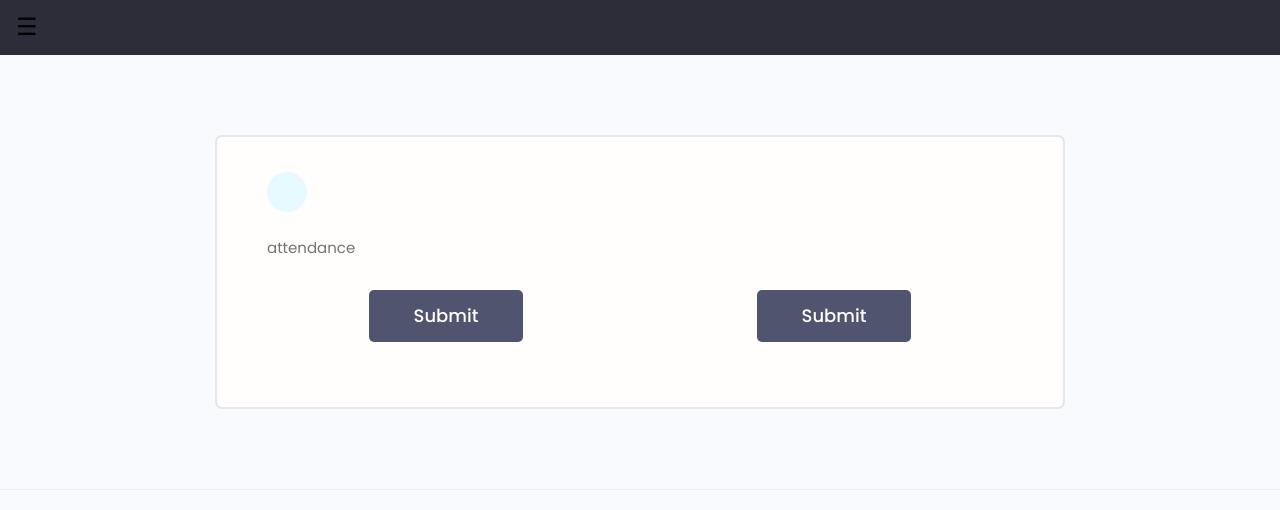
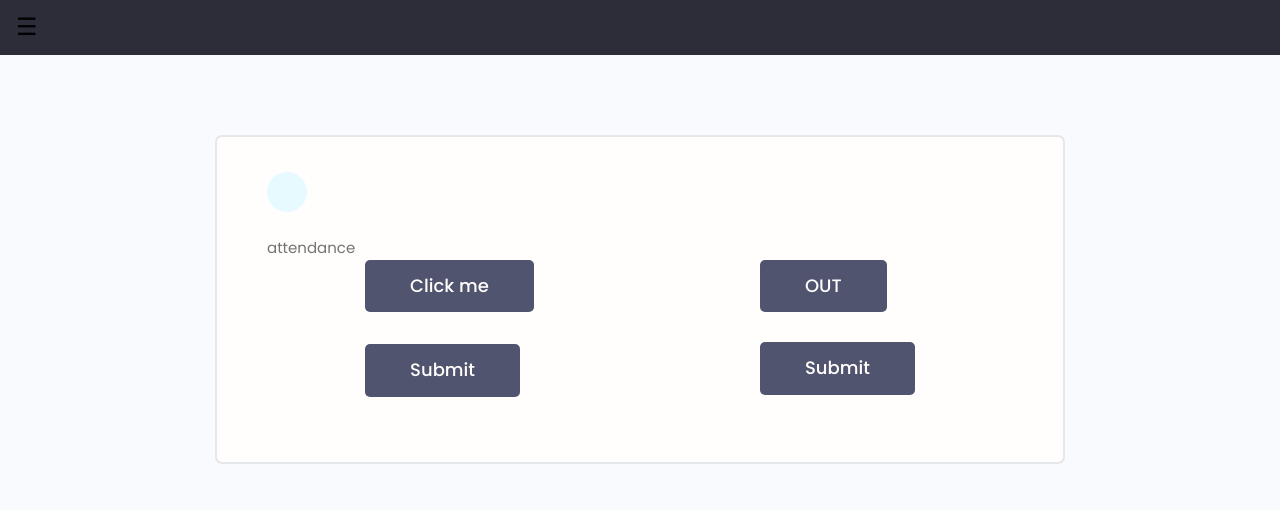
Before and after one commit to slsmart-developer/VirtualOfficeRoom, a Django app: page /attendance/ in a window 1280 px wide. Shown: the top 510 px of the page. Run offline with Django 4.2, Linux system fonts and the light colour scheme; a user stored in the database is signed in; data comes from the database, SQL or seed files in the repository; parts of the project's set-up code (start-up, migrations or seed data) failed here and were passed over; some libraries are stand-ins or nearby versions.

Commit message:
4th update

```diff
--- a/users/templates/users/attendance.html
+++ b/users/templates/users/attendance.html
@@ -14,7 +14,9 @@
 
               <div class="row">
                 <div class="column" style="margin:0 auto;">
-
+                  {% comment %} <input type="button" href={% url 'attendance-in' %} onclick="myFunction()" class="btn btn--sub btn--lg  my-md" value="IN" /> {% endcomment %}
+                  <a href={% url 'attendance-in' %} ><button onclick="myFunction()" class="btn btn--sub btn--lg">Click me</button></a>
+                  <div id="myDIV">
                   <form class="form" method="POST">
                     {% csrf_token %}
 
@@ -33,9 +35,10 @@
 
                   </form>
                 </div>
+                </div>
 
                 <div class="column" style="margin:0 auto;">
-
+                  <a href={% url 'attendance-out' %} class="btn btn--sub btn--lg">OUT</a>
                   <form class="form" method="POST">
                     {% csrf_token %}
 
@@ -47,7 +50,6 @@
                     </div>
 
                     {% endfor %}
-
 
                     <input class="btn btn--sub btn--lg  my-md" type="submit" value="Submit" />
 
@@ -79,12 +81,12 @@
                   <th>In Time</th>
                 </tr>
 
-                <!-- {% for log in logs %}
+                {% for log_attendance_in in logs_attendance_in %}
                 <tr>
-                  <td>{{log.date}}</td>
-                  <td>{{log.in_time}}</td>
+                  <td>{{log_attendance_in.in_date}}</td>
+                  <td>{{log_attendance_in.in_time}}</td>
                 </tr>
-                {% endfor %} -->
+                {% endfor %}
 
             </table>
           </div>
@@ -97,12 +99,12 @@
                   <th>Out Time</th>
                 </tr>
 
-                <!-- {% for log in logs %}
+                {% for log_attendance_out in logs_attendance_out %}
                 <tr>
-                  <td>{{log.date}}</td>
-                  <td>{{log.out_time}}</td>
+                  <td>{{log_attendance_out.out_date}}</td>
+                  <td>{{log_attendance_out.out_time}}</td>
                 </tr>
-                {% endfor %} -->
+                {% endfor %}
 
             </table>
           </div>
@@ -113,4 +115,16 @@
 
 </main>
 
+<script>
+  function myFunction() {
+    var x = document.getElementById("myDIV");
+    if (x.style.display === "none") {
+      x.style.display = "block";
+    } else {
+      x.style.display = "none";
+    }
+  }
+
+</script>
+
 {% endblock content %}
--- a/users/templates/users/user-profile.html
+++ b/users/templates/users/user-profile.html
@@ -9,11 +9,10 @@
         <div class="column column--1of3">
           <div class="card text-center">
             <div class="card__body dev">
-              <img class="avatar avatar--xl" src="{{ profile.profile_image.url }}" />
+              <img class="avatar avatar--xl" src="{{ profile.imageURL }}" />
               <h2 class="dev__name">{{ profile.name }}</h2>
               <p class="dev__title">{{ profile.short_intro }}</p>
               <p class="dev__location">{{ profile.location }}</p>
-
               <ul class="dev__social">
 
                 {% if profile.social_github %}
--- a/users/views.py
+++ b/users/views.py
@@ -274,6 +274,7 @@ def attendance(request):
 
 def attendanceIn(request):
     profile = request.user.profile
+    logs_attendance_in = profile.attendancein_set.all()
     form = AttendanceInForm()
 
     if request.method == 'POST':
@@ -285,11 +286,12 @@ def attendanceIn(request):
             messages.success(request, "IN Attendance was added successfully")
             return redirect('attendance')
 
-    context = {'in_form':form}
+    context = {'in_form':form, 'logs_attendance_in':logs_attendance_in}
     return render(request, 'users/attendance.html', context)
 
 def attendanceOut(request):
     profile = request.user.profile
+    logs_attendance_out = profile.attendanceout_set.all()
     form = AttendanceOutForm()
 
     if request.method == 'POST':
@@ -301,7 +303,7 @@ def attendanceOut(request):
             messages.success(request, "OUT Attendance was added successfully")
             return redirect('attendance')
 
-    context = {'out_form':form}
+    context = {'out_form':form, 'logs_attendance_out':logs_attendance_out}
     return render(request, 'users/attendance.html', context)
 
 def worklog(request):
```
Also changed, not shown: vor_project/settings.py (+16 -31 lines), db.sqlite3, static/images/profiles/2.PNG (added), static/images/profiles/IT_ZONE.PNG (added), static/images/profiles/University_of_Moratuwa_logo.png (added), static/images/profiles/sujith_512_G4gWBOi.png (added), static/static/images/profiles/IT_ZONE.PNG (added), users/migrations/0003_attendancein_attendanceout_delete_attendance.py (added), 4 other files.
